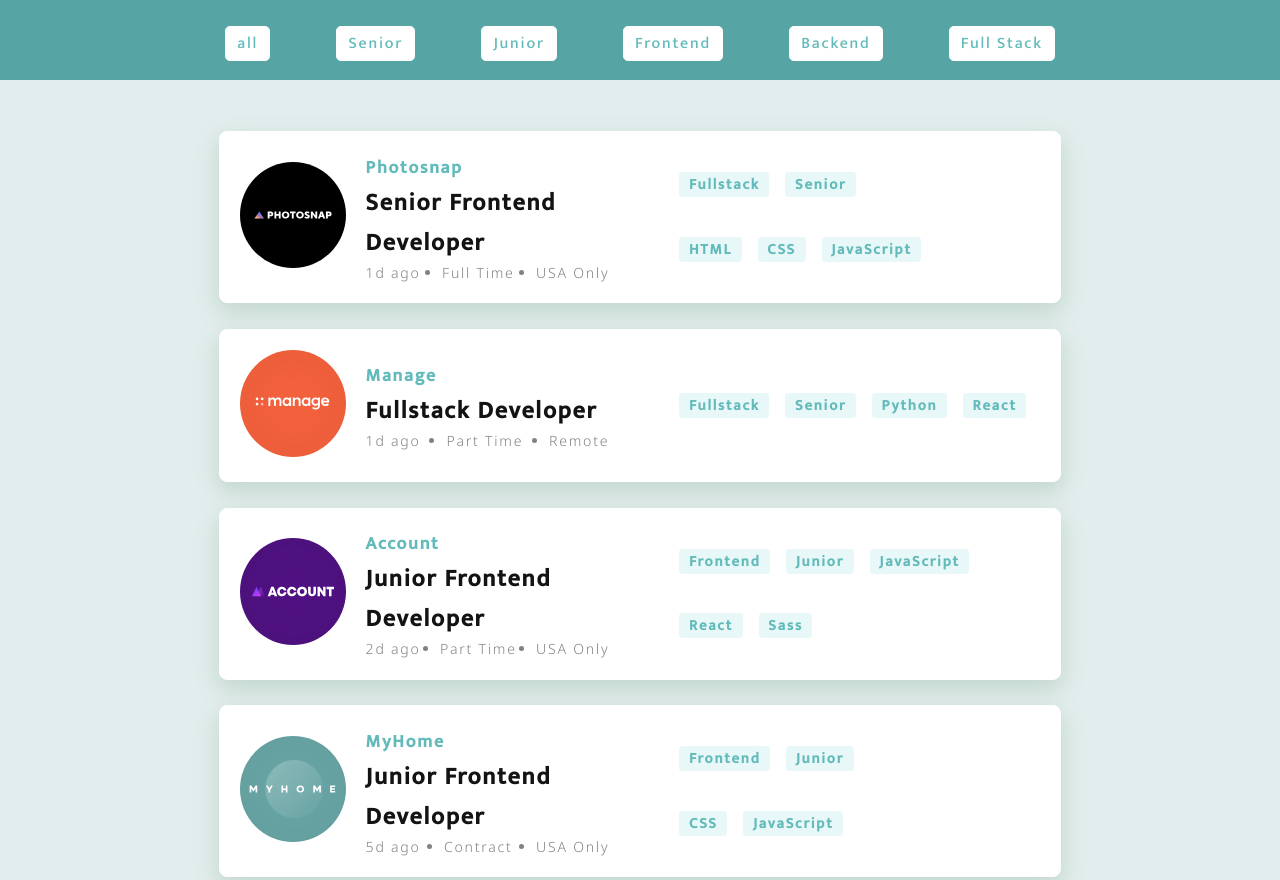
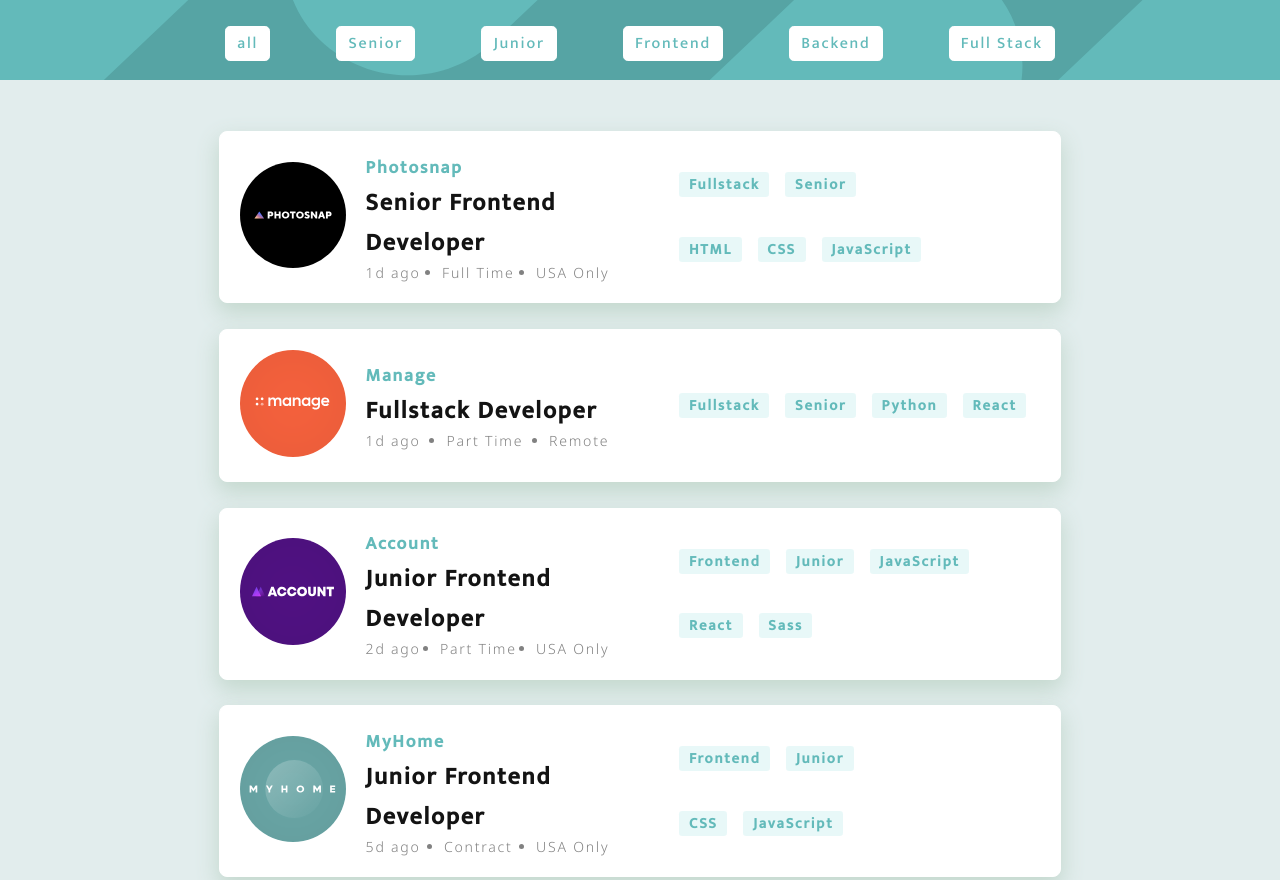
Before and after one commit to surajsk999sa/job-porter, a plain HTML site: page index.html in a window 1280 px wide. Shown: the top 880 px of the page. Drawn offline with Linux system fonts and the light colour scheme; the site is published under a folder, as on GitHub Pages, so addresses that start at the root find nothing.

Commit message:
header image changes

```diff
--- a/style.css
+++ b/style.css
@@ -24,7 +24,7 @@ body {
 }
 
 header {
-  background-image: url(/images/bg-header-desktop.svg);
+  background-image: url("./images/bg-header-desktop.svg");
   background-repeat: no-repeat;
   background-size: cover;
   width: 100%;
```
